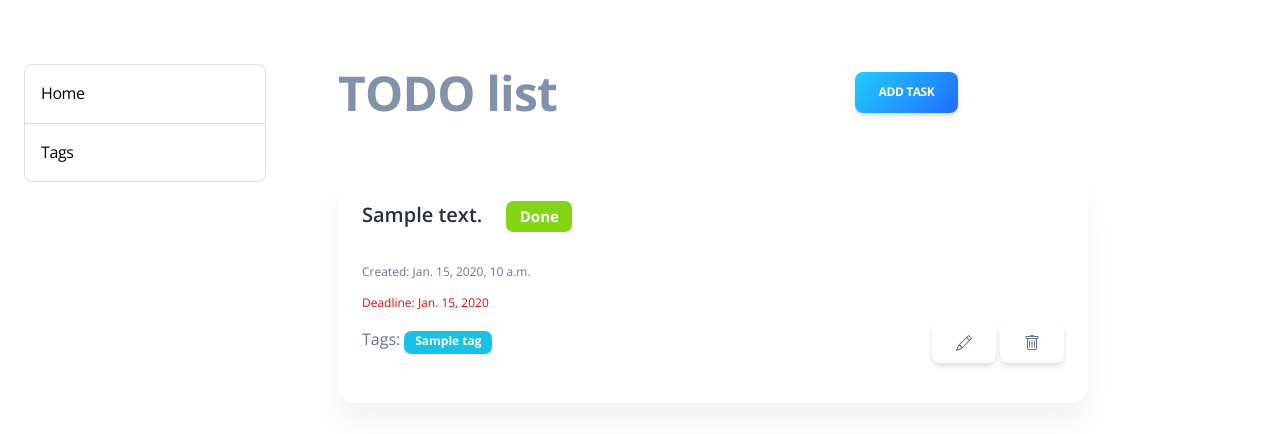
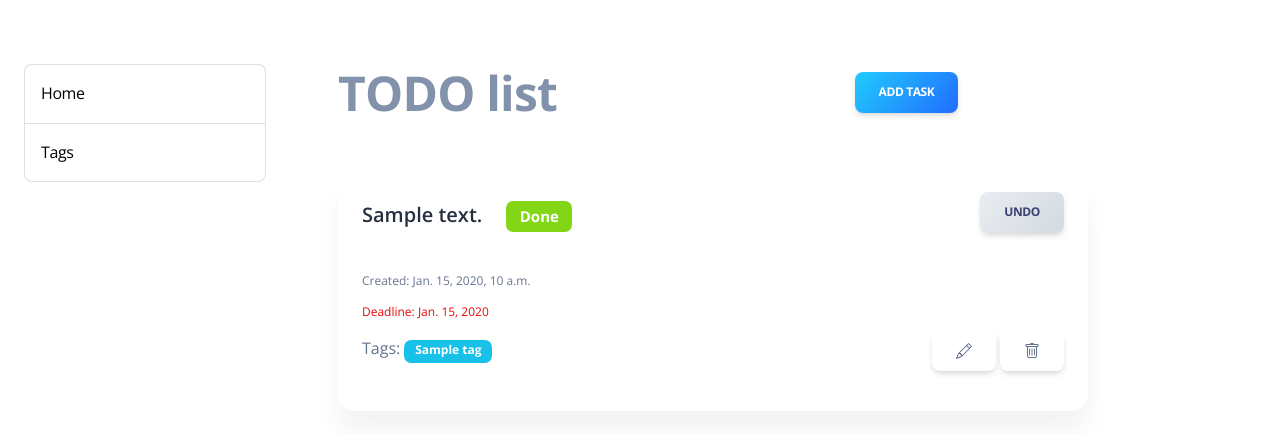
Before and after one commit to Amirammi/manager, a Django app: page / in a window 1280 px wide. Shown: the top 434 px of the page. Run offline with Django 4.2, Linux system fonts and the light colour scheme; tables that the repository leaves empty hold one stand-in row (values such as "Sample post"); some libraries are stand-ins or nearby versions.

Commit message:
Add buttons with toggle in index.html

```diff
--- a/templates/task_list/index.html
+++ b/templates/task_list/index.html
@@ -9,6 +9,7 @@
   {% for task in tasks %}
     <div style="width: 750px" class="card mb-4">
       <div class="card-header mb-0">
+        <div class="row">
           <h5 class="d-flex">{{ task.content }}
           {% if not task.is_completed %}
             <span class="badge bg-danger mx-4">Not done</span>
@@ -16,6 +17,15 @@
             <span class="badge bg-success mx-4">Done</span>
           {% endif %}
           </h5>
+          <div class="text-right mt-n5">
+            {% if task.is_completed %}
+              <a class="btn bg-gradient-light" href="{% url 'task_list:task-toggle' pk=task.id %}">Undo</a>
+            {% else %}
+              <a class="btn bg-gradient-success" href="{% url 'task_list:task-toggle' pk=task.id %}">Complete</a>
+            {% endif %}
+          </div>
+        </div>
+
       </div>
       <div class="card-body mt-n4">
         <p class="text-xs">Created: {{ task.datetime }}</p>
```
Lines whose indentation alone changed are shown as unchanged.
